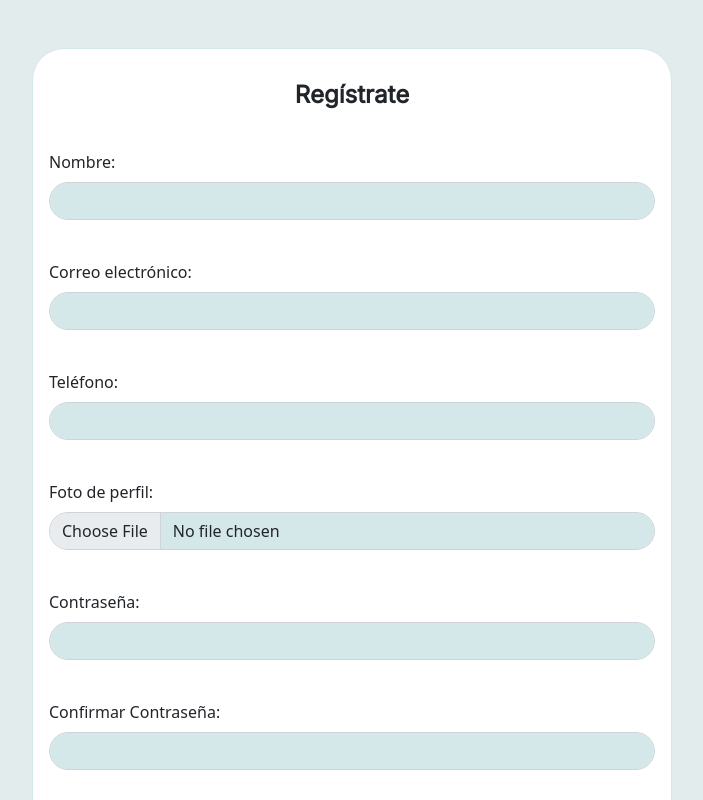
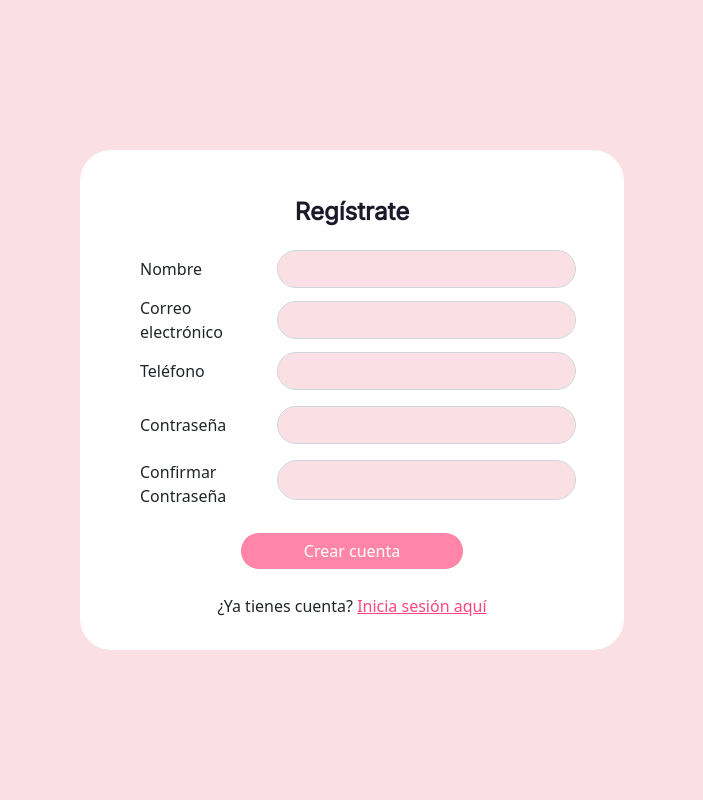
Before and after one commit to GenerEcheverria/AP2, an Angular app in the folder frontend/: page /register in a window 1280 px wide. Shown: the top 800 px of the page, without its empty margins (288-991 px from the left). Built offline with nearby package versions, Linux system fonts and the light colour scheme.

Commit message:
delete photo input

```diff
--- a/frontend/src/app/app-routing.module.ts
+++ b/frontend/src/app/app-routing.module.ts
@@ -10,7 +10,6 @@ import { DiarioComponent } from './pages/diario/diario.component';
 import { ExpedientesComponent } from './pages/expedientes/expedientes.component';
 import { AuthGuard } from './guards/auth.guard';
 import { RoleGuard } from './guards/role.guard';
-import { AdministradorCitasComponent } from './pages/doctor/administrador-citas/administrador-citas.component';
 
 
 const routes: Routes = [
@@ -22,10 +21,9 @@ const routes: Routes = [
     canActivate: [AuthGuard],
     children: [
       {path: '', redirectTo: '', pathMatch: 'full'},
-      {path: 'admin-citas', component: AdministradorCitasComponent, canActivate: [RoleGuard], data: { roles: ['Doctor'] }},
       {path: 'mi-cuenta', component: MiCuentaComponent, canActivate: [RoleGuard], data: { roles: ['Doctor'] }},
-      {path: 'cita', component: CitaComponent, canActivate: [RoleGuard], data: { roles: ['Patient'] }},
-      {path: 'diario', component: DiarioComponent, canActivate: [RoleGuard], data: { roles: ['Patient'] }},
+      {path: 'cita', component: CitaComponent, canActivate: [RoleGuard], data: { roles: ['Doctor'] }},
+      {path: 'diario', component: DiarioComponent, canActivate: [RoleGuard], data: { roles: ['Doctor'] }},
       {path: 'expediente', component: ExpedientesComponent, canActivate: [RoleGuard], data: { roles: ['Doctor'] }},
       {path: '**', redirectTo: '', pathMatch: 'full'},
     ]
--- a/frontend/src/app/app.module.ts
+++ b/frontend/src/app/app.module.ts
@@ -21,7 +21,6 @@ import { InformacionCitaComponent } from './pages/expedientes/components/informa
 import { InformacionMedicaPacienteComponent } from './pages/expedientes/components/informacion-medica-paciente/informacion-medica-paciente.component';
 import { InformacionDiarioPacienteComponent } from './pages/expedientes/components/informacion-diario-paciente/informacion-diario-paciente.component';
 import { DiarioComponent } from './pages/diario/diario.component';
-import { AdministradorCitasComponent } from './pages/doctor/administrador-citas/administrador-citas.component';
 
 @NgModule({
   declarations: [
@@ -40,7 +39,6 @@ import { AdministradorCitasComponent } from './pages/doctor/administrador-citas/
     InformacionMedicaPacienteComponent,
     InformacionDiarioPacienteComponent,
     DiarioComponent,
-    AdministradorCitasComponent,
   ],
   imports: [
     BrowserModule,
--- a/frontend/src/app/pages/doctor/administrador-citas/administrador-citas.component.html
+++ /dev/null
@@ -1 +0,0 @@
-<p>administrador-citas works!</p>
--- a/frontend/src/app/pages/register/register.component.css
+++ b/frontend/src/app/pages/register/register.component.css
@@ -1,14 +1,3 @@
-#cajaExterior {
-    display: flex;
-    align-items: center;
-    justify-content: center;
-
-}
-
-.rounded-pill {
-    border-radius: 20px;
-  }
-
 #registrar-url{
     text-decoration: none;
 }
--- a/frontend/src/app/pages/register/register.component.html
+++ b/frontend/src/app/pages/register/register.component.html
@@ -1,124 +1,218 @@
 <head>
-    <link rel="stylesheet" href="https://fonts.googleapis.com/css?family=Inter">
+  <link rel="stylesheet" href="https://fonts.googleapis.com/css?family=Inter" />
 </head>
-<div class="row m-0 p-0 bg-secondary" id="cajaExterior">
-    <div class="col-3"></div>
-    <div class="col-6 border border-azure-web mt-5 mb-5 bg-white rounded-5">
-        <div class="row">
-            <div class="col-12 m-0 p-0">
-                <div  style="text-align: center;">
-                    <h4 class="m-0 p-0 mt-3 p-3 fw-bold" style="font-family: 'Inter';">Regístrate</h4>
+<div class="container bg-fondo-pink">
+  <div
+    class="row justify-content-center align-items-center"
+    style="height: 100vh"
+  >
+    <div class="col-6">
+      <div class="py-3 px-5 border border-fondo-pink bg-white rounded-5">
+        <div style="text-align: center">
+          <h4
+            class="m-0 p-0 mt-3 p-3 fw-bold text-text-pink"
+            style="font-family: 'Inter'"
+          >
+            Regístrate
+          </h4>
         </div>
-                <form *ngIf="formLogin" [formGroup]="formLogin" (ngSubmit)="onSubmit()" class="mb-4">
-                    <div *ngIf="imageSrc!=''">
-                        <div class="row">
-                            <div class="col-8 m-0 p-0">
-                                <div class="m-0 p-0 mt-2 p-3">
-                                    <label for="Nombre">Nombre:</label>
-                                    <input type="text" id="Nombre" pattern="^[A-Z][a-z]*$" formControlName="Nombre" class="form-control rounded-pill bg-azure-web mt-2" >
-
-                                    <div *ngIf="formLogin.get('Nombre')?.invalid && (formLogin.get('Nombre')?.dirty || formLogin.get('Nombre')?.touched)">
-                                        <div class="control-error" *ngIf="formLogin.get('Nombre')?.errors?.['required']">El campo Nombre es requerido.</div>
-                                        <div class="control-error" *ngIf="formLogin.get('Nombre')?.errors?.['minlength']">No es un Nombre válido</div>
+        <form
+          *ngIf="formRegisterPatient"
+          [formGroup]="formRegisterPatient"
+          (ngSubmit)="onSubmit()"
+          class="mb-4"
+        >
+          <div>
+            <div class="container my-2">
+              <div class="row align-items-center">
+                <label class="col-4" for="Nombre">Nombre </label>
+                <input
+                  class="col form-control rounded-pill bg-fondo-pink"
+                  type="text"
+                  id="Nombre"
+                  pattern="^[A-Za-záéíóúÁÉÍÓÚñÑüÜ\s]+$"
+                  formControlName="Nombre"
+                />
               </div>
-
+              <div
+                class="d-flex justify-content-end"
+                *ngIf="
+                  formRegisterPatient.get('Nombre')?.invalid &&
+                  (formRegisterPatient.get('Nombre')?.dirty ||
+                    formRegisterPatient.get('Nombre')?.touched)
+                "
+              >
+                <div
+                  class="control-error"
+                  *ngIf="formRegisterPatient.get('Nombre')?.errors?.['required']"
+                >
+                  El campo Nombre es requerido.
                 </div>
-                                <div class="m-0 p-0 mt-2 p-3">
-                                    <label for="email">Correo electrónico:</label>
-                                    <input type="email" id="email" pattern="[a-z0-9._%+-]+@[a-z0-9.-]+\.[a-z]{2,}$" formControlName="email" class="form-control rounded-pill bg-azure-web mt-2" >
-
-                                    <div *ngIf="formLogin.get('email')?.invalid && (formLogin.get('email')?.dirty || formLogin.get('email')?.touched)">
-                                        <div class="control-error" *ngIf="formLogin.get('email')?.errors?.['required']">El campo Email es requerido.</div>
-                                        <div class="control-error" *ngIf="formLogin.get('email')?.errors?.['email']">No es un email válido</div>
-                                    </div>
-
-                                </div>
-                                <div class="m-0 p-0 mt-2 p-3">
-                                    <label for="telefono">Teléfono:</label>
-                                    <input type="telefono" id="telefono" pattern="^[0-9]+$" formControlName="telefono" class="form-control rounded-pill bg-azure-web mt-2">
-                                    <div *ngIf="formLogin.get('telefono')?.invalid && (formLogin.get('telefono')?.dirty || formLogin.get('telefono')?.touched)">
-                                        <div class="control-error" *ngIf="formLogin.get('telefono')?.errors?.['required']">Se requiere un número telefónico</div>
-                                        <div class="control-error" *ngIf="formLogin.get('telefono')?.errors?.['minlength']">El teléfono debe tener 10 números</div>
-                                        <div class="control-error" *ngIf="formLogin.get('telefono')?.errors?.['maxlength']">El teléfono debe tener 10 números</div>
+                <div
+                  class="control-error"
+                  *ngIf="formRegisterPatient.get('Nombre')?.errors?.['minlength']"
+                >
+                  El campo Nombre debe ser mayor a 3 caracteres
                 </div>
               </div>
             </div>
-                            <div class="col-4 m-0 p-0">
-                                <div class="m-0 p-0 mt-2 p-3">
-                                    <img [src]="imageSrc" *ngIf="imageSrc" style="width: 80%;" alt="Foto de perfil" />
+            <div class="container my-2">
+              <div class="row align-items-center">
+                <label class="col-4" for="email">Correo electrónico</label>
+                <input
+                  type="email"
+                  id="email"
+                  formControlName="email"
+                  class="col form-control rounded-pill bg-fondo-pink"
+                />
+              </div>
+
+              <div
+                class="d-flex justify-content-end"
+                *ngIf="formRegisterPatient.get('email')?.touched"
+              >
+                <div
+                  class="control-error"
+                  *ngIf="formRegisterPatient.get('email')?.hasError('required')"
+                >
+                  El campo Email es requerido.
+                </div>
+                <div
+                  class="control-error"
+                  *ngIf="
+                    formRegisterPatient.get('email')?.value !== '' &&
+                    formRegisterPatient.get('email')?.hasError('emailInvalid')
+                  "
+                >
+                  Correo no válido.
+                </div>
+              </div>
+            </div>
+            <div class="container my-2">
+              <div class="row align-items-center">
+                <label class="col-4" for="telefono">Teléfono</label>
+                <input
+                  type="telefono"
+                  id="telefono"
+                  pattern="^[0-9]+$"
+                  formControlName="telefono"
+                  class="col form-control rounded-pill bg-fondo-pink"
+                />
+              </div>
+              <div
+                class="d-flex justify-content-end"
+                *ngIf="
+                  formRegisterPatient.get('telefono')?.invalid &&
+                  (formRegisterPatient.get('telefono')?.dirty ||
+                    formRegisterPatient.get('telefono')?.touched)
+                "
+              >
+                <div
+                  class="control-error"
+                  *ngIf="formRegisterPatient.get('telefono')?.errors?.['required']"
+                >
+                  Se requiere un número telefónico
+                </div>
+                <div
+                  class="control-error"
+                  *ngIf="formRegisterPatient.get('telefono')?.errors?.['minlength']"
+                >
+                  El teléfono debe tener 10 números
+                </div>
+                <div
+                  class="control-error"
+                  *ngIf="formRegisterPatient.get('telefono')?.errors?.['maxlength']"
+                >
+                  El teléfono debe tener 10 números
                 </div>
               </div>
             </div>
           </div>
-                    <div *ngIf="imageSrc==''">
-                        <div class="m-0 p-0 mt-2 p-3">
-                            <label for="Nombre">Nombre:</label>
-                            <input type="text" id="Nombre" pattern="^[A-Za-záéíóúÁÉÍÓÚñÑüÜ\s]+$" formControlName="Nombre" class="form-control rounded-pill bg-azure-web mt-2" >
-
-                            <div *ngIf="formLogin.get('Nombre')?.invalid && (formLogin.get('Nombre')?.dirty || formLogin.get('Nombre')?.touched)">
-                                <div class="control-error" *ngIf="formLogin.get('Nombre')?.errors?.['required']">El campo Nombre es requerido.</div>
-                                <div class="control-error" *ngIf="formLogin.get('Nombre')?.errors?.['minlength']">El campo Nombre debe ser mayor a 3 caracteres</div>
+          <form class="my-2" [formGroup]="formRegisterPatient" (ngSubmit)="onSubmit()">
+            <div class="container my-3">
+              <div class="row align-items-center">
+                <label class="col-4" for="password">Contraseña</label>
+                <input
+                  type="password"
+                  id="password"
+                  formControlName="password"
+                  [(ngModel)]="pass"
+                  class="col form-control rounded-pill bg-fondo-pink"
+                />
               </div>
-
+              <div
+                class="d-flex justify-content-end"
+                *ngIf="
+                  formRegisterPatient.get('password')?.touched &&
+                  formRegisterPatient.get('password')?.invalid
+                "
+              >
+                <div
+                  class="control-error"
+                  *ngIf="formRegisterPatient.get('password')?.errors?.['required']"
+                >
+                  Se requiere una contraseña
                 </div>
-                        <div class="m-0 p-0 mt-2 p-3">
-                            <label for="email">Correo electrónico:</label>
-                            <input type="email" id="email" formControlName="email" class="form-control rounded-pill bg-azure-web mt-2">
-
-                            <div *ngIf="formLogin.get('email')?.touched" class="control-error">
-                              <div *ngIf="formLogin.get('email')?.hasError('required')">El campo Email es requerido.</div>
-                              <div *ngIf="formLogin.get('email')?.value !== '' && formLogin.get('email')?.hasError('emailInvalid')">Correo no válido.</div>
-                            </div>
-                        </div>
-                        <div class="m-0 p-0 mt-2 p-3">
-                            <label for="telefono">Teléfono:</label>
-                            <input type="telefono" id="telefono" pattern="^[0-9]+$" formControlName="telefono" class="form-control rounded-pill bg-azure-web mt-2">
-                            <div *ngIf="formLogin.get('telefono')?.invalid && (formLogin.get('telefono')?.dirty || formLogin.get('telefono')?.touched)">
-                                <div class="control-error" *ngIf="formLogin.get('telefono')?.errors?.['required']">Se requiere un número telefónico</div>
-                                <div class="control-error" *ngIf="formLogin.get('telefono')?.errors?.['minlength']">El teléfono debe tener 10 números</div>
-                                <div class="control-error" *ngIf="formLogin.get('telefono')?.errors?.['maxlength']">El teléfono debe tener 10 números</div>
+                <div
+                  class="control-error"
+                  *ngIf="formRegisterPatient.get('password')?.errors?.['minlength']"
+                >
+                  La contraseña debe tener al menos 8 caracteres
                 </div>
               </div>
             </div>
-                    <div class="m-0 p-0 mt-2 p-3">
-                        <label for="fotoPerfil">Foto de perfil:</label>
-                        <input type="file" id="fotoPerfil" name="fotoPerfil" accept="image/*" formControlName="fotoPerfil" (change)="onFileChange($event)" class="form-control rounded-pill bg-azure-web mt-2" />
-                        <div *ngIf="formLogin.get('fotoPerfil')?.invalid && (formLogin.get('fotoPerfil')?.dirty || formLogin.get('fotoPerfil')?.touched)">
-                          <div class="control-error" *ngIf="formLogin.get('fotoPerfil')?.errors?.['required']">Se requiere una foto de perfil</div>
-                          <div class="control-error" *ngIf="formLogin.get('fotoPerfil')?.errors?.['pattern']">El archivo seleccionado no es una imagen válida</div>
-                          <div class="control-error" *ngIf="formLogin.get('fotoPerfil')?.errors?.['dimensions']">La imagen debe tener el mismo ancho y alto</div>
+
+            <div class="container">
+              <div class="row align-items-cente">
+                <label class="col-4" for="confirmPassword">Confirmar Contraseña</label>
+                <input
+                  type="password"
+                  id="confirmPassword"
+                  formControlName="confirmPassword"
+                  [(ngModel)]="pass2"
+                  class="col form-control rounded-pill bg-fondo-pink mb-2"
+                />
               </div>
+              <div
+                class="d-flex justify-content-end"
+                *ngIf="
+                  formRegisterPatient.get('confirmPassword')?.touched &&
+                  formRegisterPatient.get('confirmPassword')?.invalid
+                "
+              >
+                <div
+                  class="control-error"
+                  *ngIf="formRegisterPatient.get('confirmPassword')?.errors?.['required']"
+                >
+                  Se requiere confirmar la contraseña
                 </div>
-                    <form [formGroup]="formLogin" (ngSubmit)="onSubmit()">
-                        <div class="m-0 p-0 mt-2 p-3">
-                          <label for="password">Contraseña:</label>
-                          <input type="password" id="password" formControlName="password" [(ngModel)]="pass" class="form-control rounded-pill bg-azure-web mt-2">
-                          <div *ngIf="formLogin.get('password')?.touched && formLogin.get('password')?.invalid">
-                            <div class="control-error" *ngIf="formLogin.get('password')?.errors?.['required']">Se requiere una contraseña</div>
-                            <div class="control-error" *ngIf="formLogin.get('password')?.errors?.['minlength']">La contraseña debe tener al menos 8 caracteres</div>
+                <div
+                  class="control-error"
+                  *ngIf="formRegisterPatient.get('confirmPassword')?.errors?.['passwordsNotMatch']"
+                >
+                  Las contraseñas no coinciden
+                </div>
               </div>
             </div>
 
-                        <div class="m-0 p-0 mt-2 p-3">
-                          <label for="confirmPassword">Confirmar Contraseña:</label>
-                          <input type="password" id="confirmPassword" formControlName="confirmPassword" [(ngModel)]="pass2" class="form-control rounded-pill bg-azure-web mt-2">
-                          <div *ngIf="formLogin.get('confirmPassword')?.touched && formLogin.get('confirmPassword')?.invalid">
-                            <div class="control-error" *ngIf="formLogin.get('confirmPassword')?.errors?.['required']">Se requiere confirmar la contraseña</div>
-                            <div class="control-error" *ngIf="formLogin.get('confirmPassword')?.errors?.['passwordsNotMatch']">Las contraseñas no coinciden</div>
-                          </div>
-                        </div>
-
-                        <div class="d-flex justify-content-center m-0 p-0 mt-3 p-3">
-                          <button type="submit" [disabled]="formLogin.invalid" class="btn btn-primary rounded-pill w-50 text-white">Crear cuenta</button>
+            <div class="d-flex justify-content-center pt-4">
+              <button
+                type="submit"
+                [disabled]="formRegisterPatient.invalid"
+                class="btn bg-btn-pink rounded-pill w-50 text-white"
+              >
+                Crear cuenta
+              </button>
             </div>
           </form>
-
         </form>
-                <div class="m-0 p-0 p-3 d-flex justify-content-center">
-                    <p>¿Ya tienes cuenta? <span ><a href="/login">Inicia sesión aquí</a></span></p>
+        <div class="d-flex justify-content-center">
+          <p>
+            ¿Ya tienes cuenta?
+            <span><a href="/login" class="text-btn-pink">Inicia sesión aquí</a></span>
+          </p>
         </div>
       </div>
     </div>
   </div>
-    <div class="col-3"></div>
 </div>
--- a/frontend/src/app/pages/register/register.component.ts
+++ b/frontend/src/app/pages/register/register.component.ts
@@ -20,7 +20,7 @@ export class RegisterComponent {
   /**
    * Formulario de registro.
    */
-  public formLogin!: FormGroup;
+  public formRegisterPatient!: FormGroup;
 
    /**
    * Contraseña ingresada por el usuario.
@@ -49,11 +49,10 @@ export class RegisterComponent {
    * Se configura el formulario de registro con las validaciones correspondientes.
    */
   ngOnInit(): void {
-    this.formLogin = this.formBuilder.group({
+    this.formRegisterPatient = this.formBuilder.group({
       Nombre: ['', [Validators.required, Validators.minLength(3)]],
       email: ['', [Validators.required, this.emailValidator()]],
       telefono: ['', [Validators.required, Validators.minLength(10), Validators.maxLength(10)]],
-      fotoPerfil: ['', [Validators.required, this.imageValidator.bind(this)]],
       password: ['', [Validators.required, Validators.minLength(8)]],
       confirmPassword: ['', [Validators.required]]}, { validator: this.passwordsMatchValidator });
   }
@@ -127,7 +126,7 @@ export class RegisterComponent {
    * Se obtienen los valores ingresados por el usuario y se realiza el registro llamando al servicio de autenticación.
    */
   onSubmit() {
-    const formUser = this.formLogin.value;
+    const formUser = this.formRegisterPatient.value;
     console.log(formUser);
     const newUser:User = {
       'name': formUser.Nombre,
@@ -135,9 +134,8 @@ export class RegisterComponent {
       'password' : this.crypto.encrypted(formUser.password),
       'role' : "admin",
       'phone': formUser.telefono,
-      'photo': "../../../assets/users/generceo.png", //aqui le deben pasar la url
     }
-    this.authService.register(newUser.name, newUser.email, newUser.password, newUser.role, newUser.phone, newUser.photo).subscribe(
+    this.authService.register(newUser.name, newUser.email, newUser.password, newUser.role, newUser.phone).subscribe(
       (response) => {
         this.router.navigate(['/login']);
       },
--- a/frontend/src/app/services/auth.service.ts
+++ b/frontend/src/app/services/auth.service.ts
@@ -28,11 +28,10 @@ export class AuthService {
    * @param password Contraseña del usuario.
    * @param role Rol del usuario.
    * @param phone Número de teléfono del usuario.
-   * @param photo Foto del perfil del usuario.
    * @returns Observable que representa la respuesta del servidor.
    */
-  register(name: string, email: string, password: string, role: string, phone: string, photo: string) {
-    return this.http.post<any>(this.url + '/register', { name, email, password, role, phone, photo }, this.httpOptions);
+  register(name: string, email: string, password: string, role: string, phone: string) {
+    return this.http.post<any>(this.url + '/register', { name, email, password, role, phone }, this.httpOptions);
   }
 
   /**
```
Also changed, not shown: frontend/src/app/interfaces/user.ts (+0 -7 lines), frontend/src/app/pages/doctor/administrador-citas/administrador-citas.component.ts (deleted, +0 -10 lines), frontend/src/app/pages/doctor/administrador-citas/administrador-citas.component.css (deleted), 1 other file (tests, documents, lock files or other folders). Lines whose indentation alone changed are shown as unchanged.
